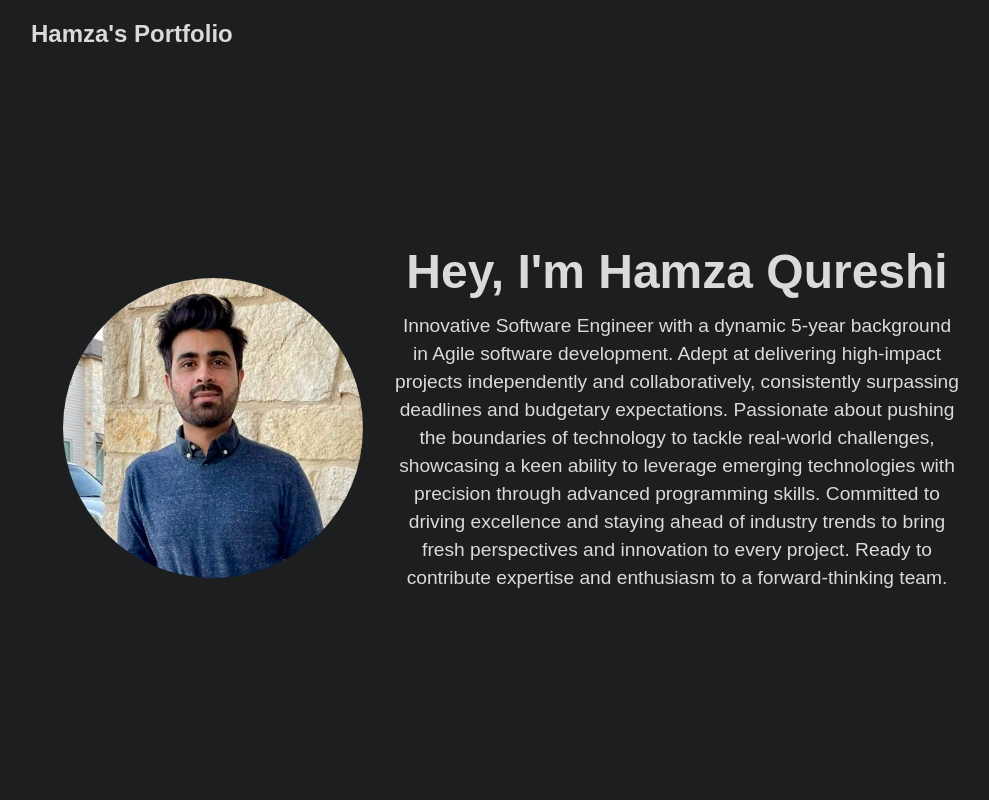
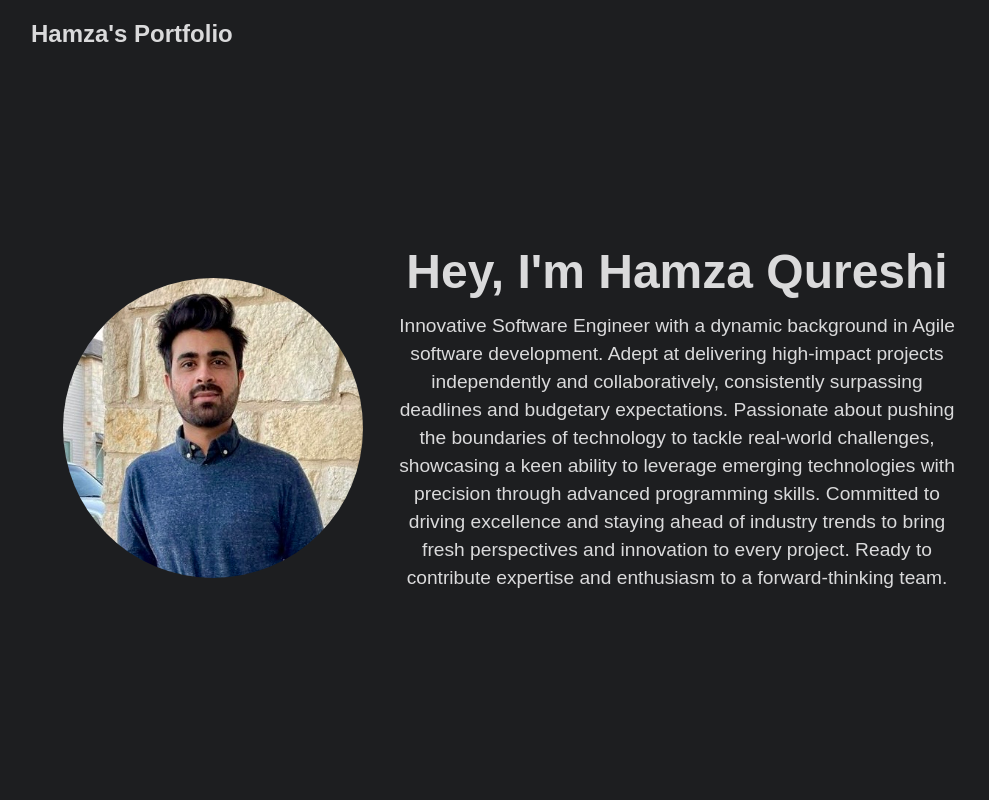
Before and after one commit to Hamzaq96/portfolio, a Next.js app: page / in a window 1280 px wide. Shown: the top 800 px of the page, without its empty margins (129-1118 px from the left). Built offline with nearby package versions, Linux system fonts and the light colour scheme.

Commit message:
Updating bio

```diff
--- a/src/pages/index.tsx
+++ b/src/pages/index.tsx
@@ -21,7 +21,7 @@ export const Home = () => {
           <div className="hero-text text-center md:text-left max-w-2xl">
             <h1 className="text-3xl md:text-4xl lg:text-5xl font-bold mb-4">Hey, {"I'm Hamza Qureshi"}</h1>
             <p className="text-sm md:text-base lg:text-lg">
-                            Innovative Software Engineer with a dynamic 5-year background in Agile software development.
+              Innovative Software Engineer with a dynamic background in Agile software development.
               Adept at delivering high-impact projects independently and collaboratively,
               consistently surpassing deadlines and budgetary expectations.
               Passionate about pushing the boundaries of technology to tackle real-world challenges,
```
Lines whose indentation alone changed are shown as unchanged.
